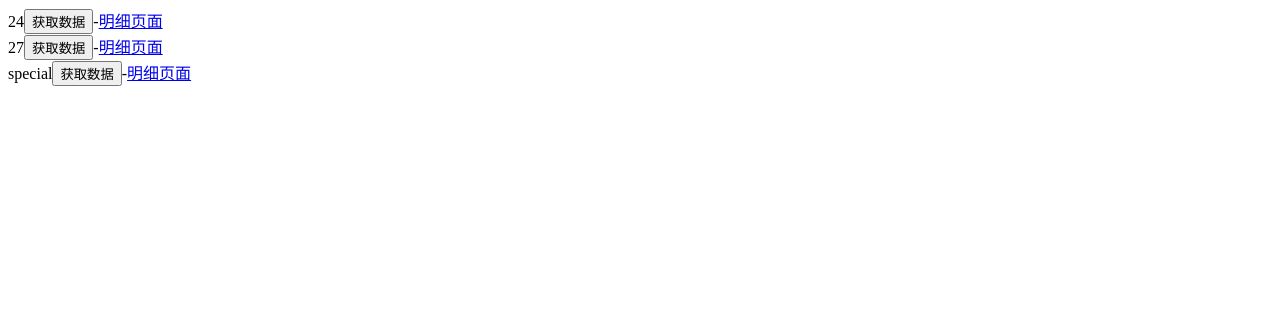
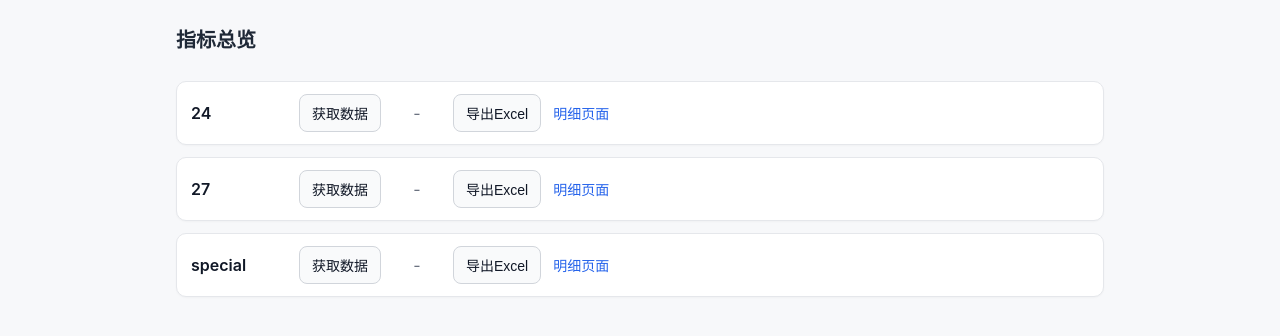
Before and after one commit to zxtzelnpl/doctor, a Flask app: page / in a window 1280 px wide. Shown: the top 336 px of the page. Run offline with Flask 3, Linux system fonts and the light colour scheme.

Commit message:
feat(页面): 添加指标导出功能和页面样式优化
- 在指标卡片中添加导出Excel按钮及处理逻辑
- 新增CSS样式文件并优化页面布局
- 添加页面标题"指标总览"

```diff
--- a/static/index.css
+++ b/static/index.css
@@ -0,0 +1,19 @@
+* { box-sizing: border-box }
+html, body { margin: 0; padding: 0; font-family: -apple-system, BlinkMacSystemFont, 'Segoe UI', Roboto, 'Helvetica Neue', Arial, 'Noto Sans', 'PingFang SC', 'Hiragino Sans GB', 'Microsoft YaHei', sans-serif }
+body { background: #f7f8fa; color: #1f2937 }
+
+.page-title { max-width: 960px; margin: 24px auto 8px; padding: 0 16px; font-size: 20px; font-weight: 600 }
+
+#app { max-width: 960px; margin: 0 auto; padding: 8px 16px 24px }
+
+.item { display: flex; align-items: center; gap: 12px; padding: 12px 14px; background: #fff; border: 1px solid #e5e7eb; border-radius: 10px; box-shadow: 0 1px 2px rgba(0,0,0,0.03); margin-top: 12px }
+
+.text { min-width: 96px; font-weight: 600; color: #111827 }
+
+.btn, .export-btn { appearance: none; border: 1px solid #d1d5db; background: #f9fafb; color: #111827; border-radius: 8px; padding: 8px 12px; font-size: 14px; cursor: pointer }
+.btn:hover, .export-btn:hover { background: #f3f4f6 }
+
+.number { min-width: 48px; text-align: center; color: #6b7280 }
+
+.link { color: #2563eb; text-decoration: none; font-size: 14px }
+.link:hover { text-decoration: underline }
--- a/static/index.js
+++ b/static/index.js
@@ -3,6 +3,16 @@ const indicators = [
   '27',
   'special',
 ];
+
+const createExportHandler = (indicator) => () => {
+  const url = `/api/indicator/export?indicator=${encodeURIComponent(indicator)}`;
+  const a = document.createElement('a');
+  a.href = url;
+  a.download = '';
+  document.body.appendChild(a);
+  a.click();
+  document.body.removeChild(a);
+}
 
 const handleClick = async (e) => {
   const btn = e.target;
@@ -52,8 +62,10 @@ const init =  () => {
     number.classList.add('number');
     number.textContent = '-';
 
-
-
+    const exportBtn = document.createElement('button');
+    exportBtn.classList.add('export-btn');
+    exportBtn.textContent = '导出Excel';
+    exportBtn.addEventListener('click', createExportHandler(indicator), false);
     const link = document.createElement('a');
     link.classList.add('link');
     link.textContent = '明细页面';
@@ -63,6 +75,7 @@ const init =  () => {
     box.appendChild(text);
     box.appendChild(btn);
     box.appendChild(number);
+    box.appendChild(exportBtn);
     box.appendChild(link);
 
     app.appendChild(box);
--- a/templates/index.html
+++ b/templates/index.html
@@ -7,9 +7,8 @@
   <title>Document</title>
 </head>
 <body>
-  <div id="app">
-
-  </div>
+  <h1 class="page-title">指标总览</h1>
+  <div id="app"></div>
 </body>
 <script src="{{ url_for('static', filename='index.js') }}"></script>
 </html>
```
